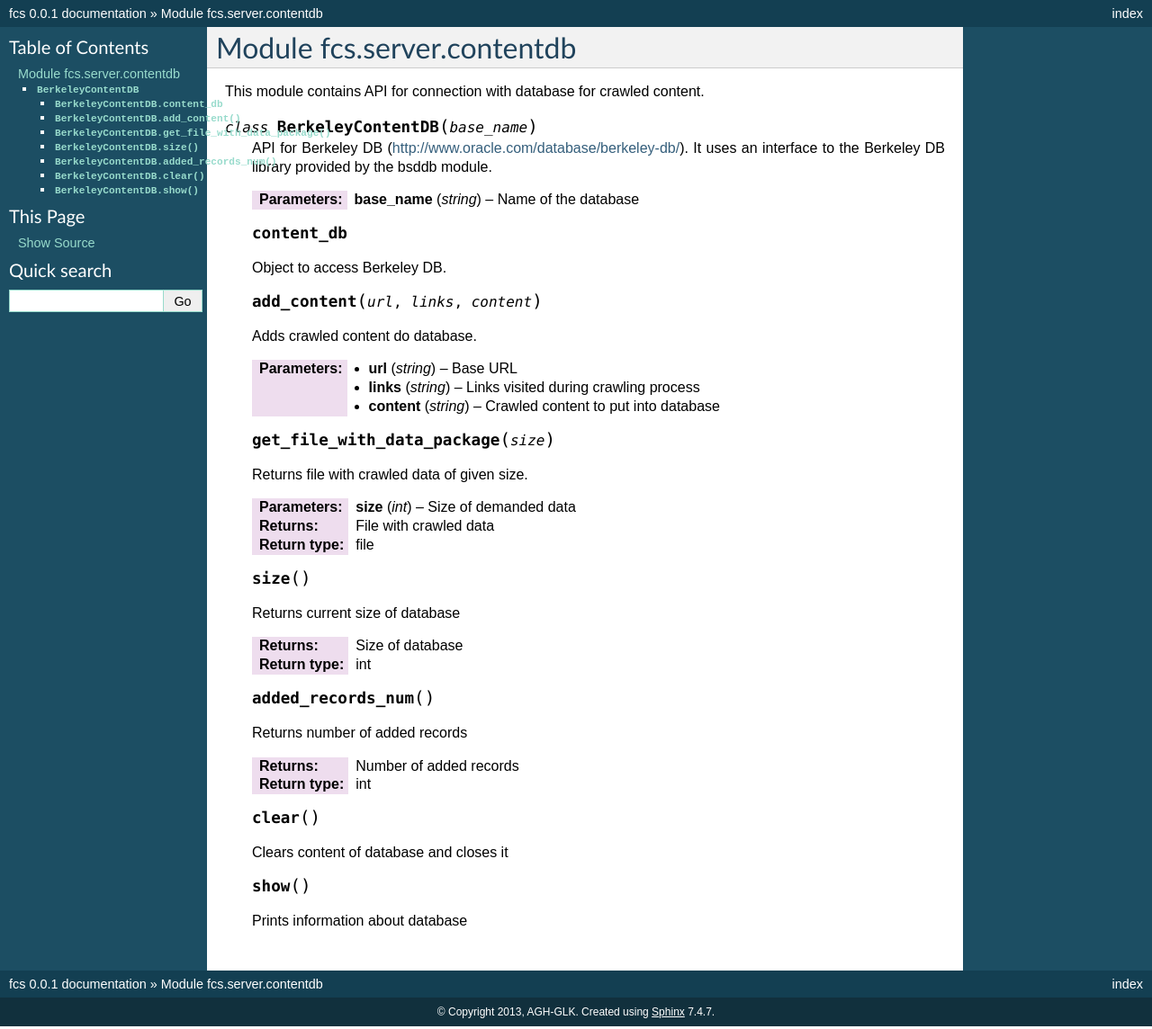
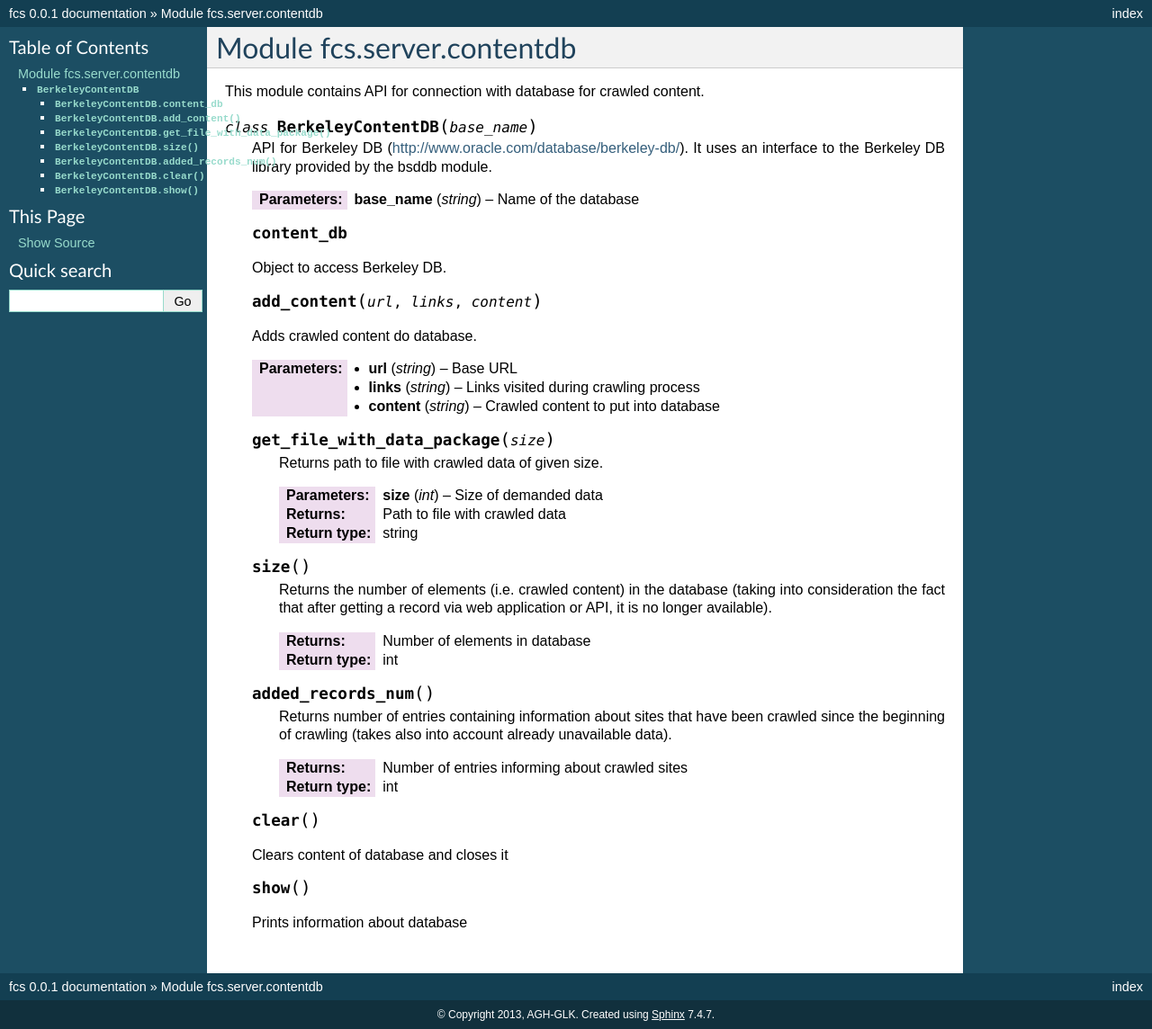
Before and after one commit to agh-glk/fcs, a Sphinx documentation site: the page built from docs/source/server/contentdb.rst, in a window 1280 px wide. Shown: the whole page at 90% size. Built offline with Sphinx 7.4.7, drawn with Linux system fonts in a browser that asks for light colours; formulas are drawn with MathJax 3.

Commit message:
[NT] Edit

```diff
--- a/docs/source/server/contentdb.rst
+++ b/docs/source/server/contentdb.rst
@@ -24,25 +24,25 @@ This module contains API for connection with database for crawled content.
 
    .. py:method:: get_file_with_data_package(size)
 
-   Returns file with crawled data of given size.
+      Returns path to file with crawled data of given size.
 
-   :param int size: Size of demanded data
-   :return: File with crawled data
-   :rtype: file
+      :param int size: Size of demanded data
+      :return: Path to file with crawled data
+      :rtype: string
 
    .. py:method:: size()
 
-   Returns current size of database
+      Returns the number of elements (i.e. crawled content) in the database (taking into consideration the fact that after getting a record via web application or API, it is no longer available).
 
-   :return: Size of database
-   :rtype: int
+      :return: Number of elements in database
+      :rtype: int
 
    .. py:method:: added_records_num()
 
-   Returns number of added records
+      Returns number of entries containing information about sites that have been crawled since the beginning of crawling (takes also into account already unavailable data).
 
-   :return: Number of added records
-   :rtype: int
+      :return: Number of entries informing about crawled sites
+      :rtype: int
 
    .. py:method:: clear()
 
```
